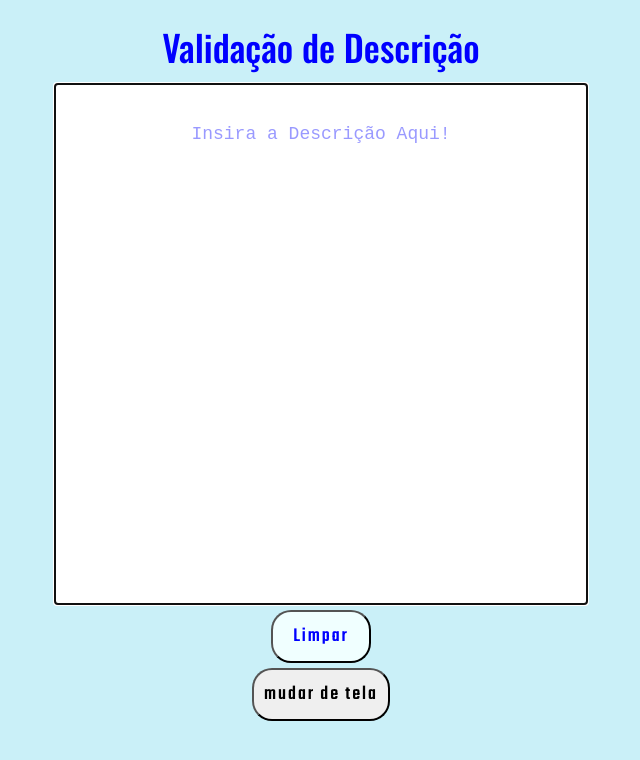
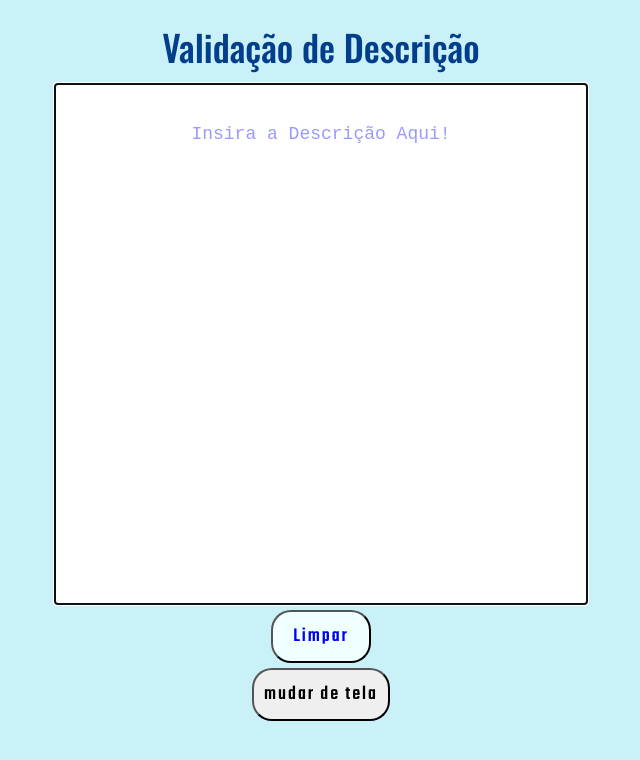
Before and after one commit to Odisseu93/validacao-descricao-produtos, a plain HTML site: page index.html in a window 1280 px wide. Shown: the whole page, without its empty margins (319-959 px from the left). Drawn offline with nearby package versions, Linux system fonts and the light colour scheme.

Commit message:
alterando a cor do titulo

```diff
--- a/style.css
+++ b/style.css
@@ -26,7 +26,7 @@ body {
     font-family: 'Oswald', sans-serif;
     font-weight: 500;
     font-size: 2em;
-    color: blue;
+    color: #023E8A;
 }
 
 .container_btn {
```
